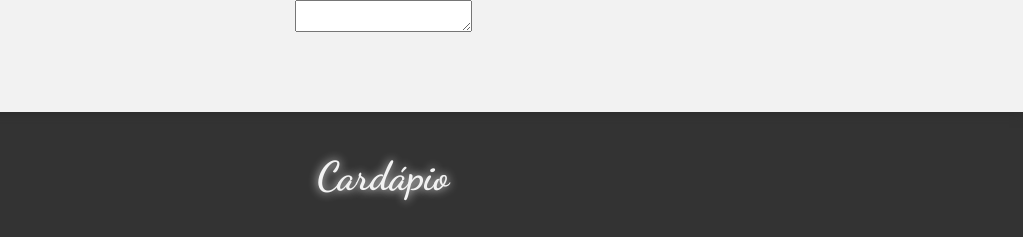
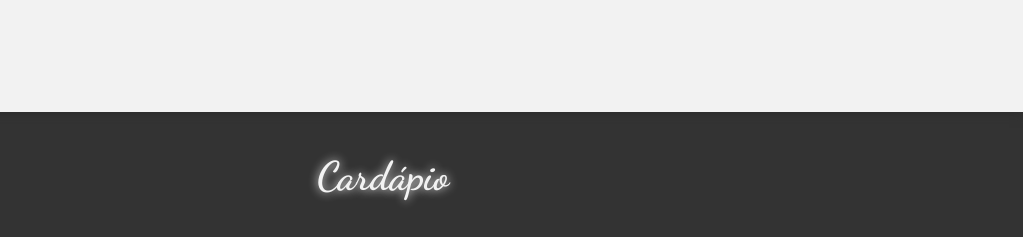
Before and after one commit to Koutsumi/porcoes-garden, a plain HTML site: page index.html in a window 1280 px wide. Shown: the top 237 px of the page, 257-1280 px from the left. Drawn offline with nearby package versions, Linux system fonts and the light colour scheme.

Commit message:
semi final

```diff
--- a/index.html
+++ b/index.html
@@ -224,7 +224,7 @@
     </div>
 
     <textarea
-      style="position: fixed;"
+      style="position: fixed; visibility: hidden"
       id="textArea"
     ></textarea>
   </body>
```
